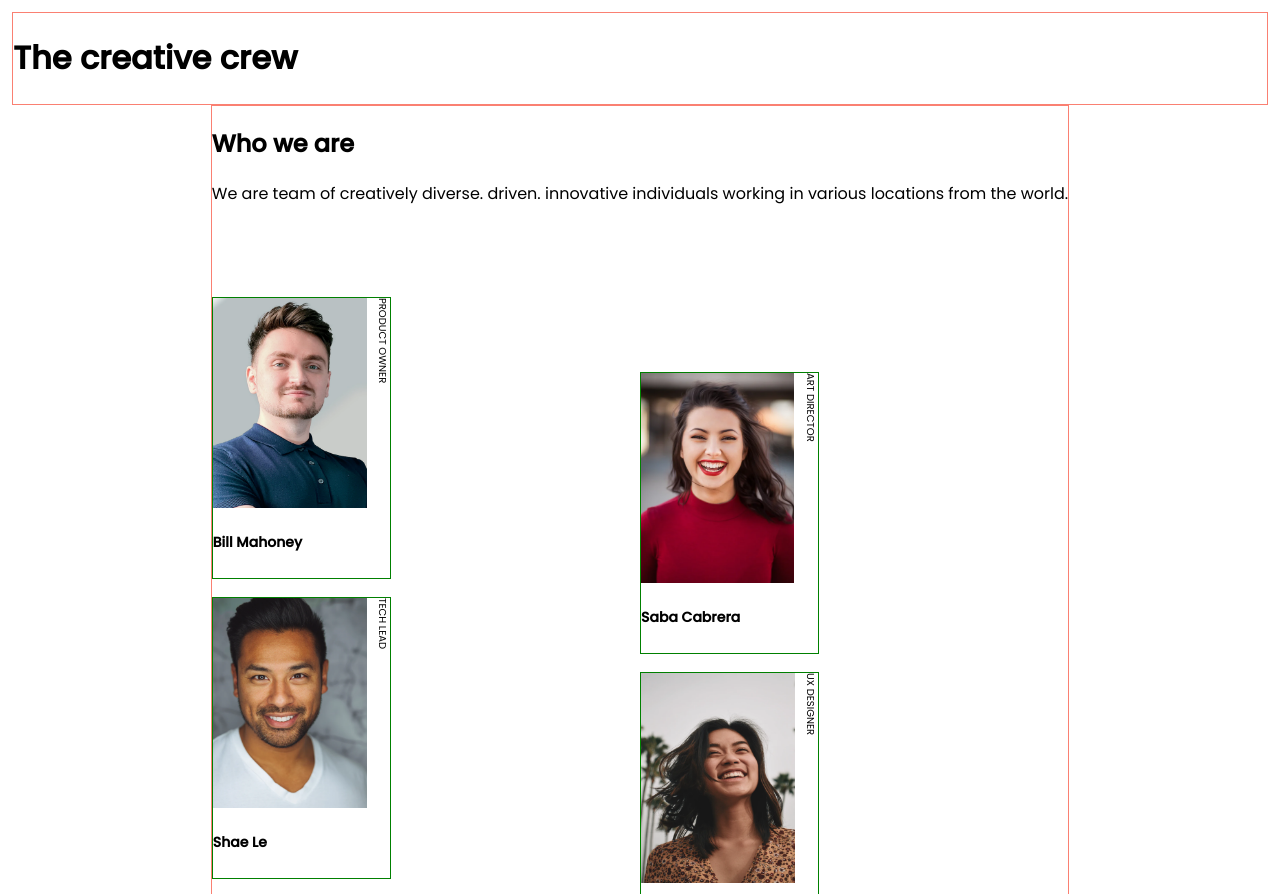
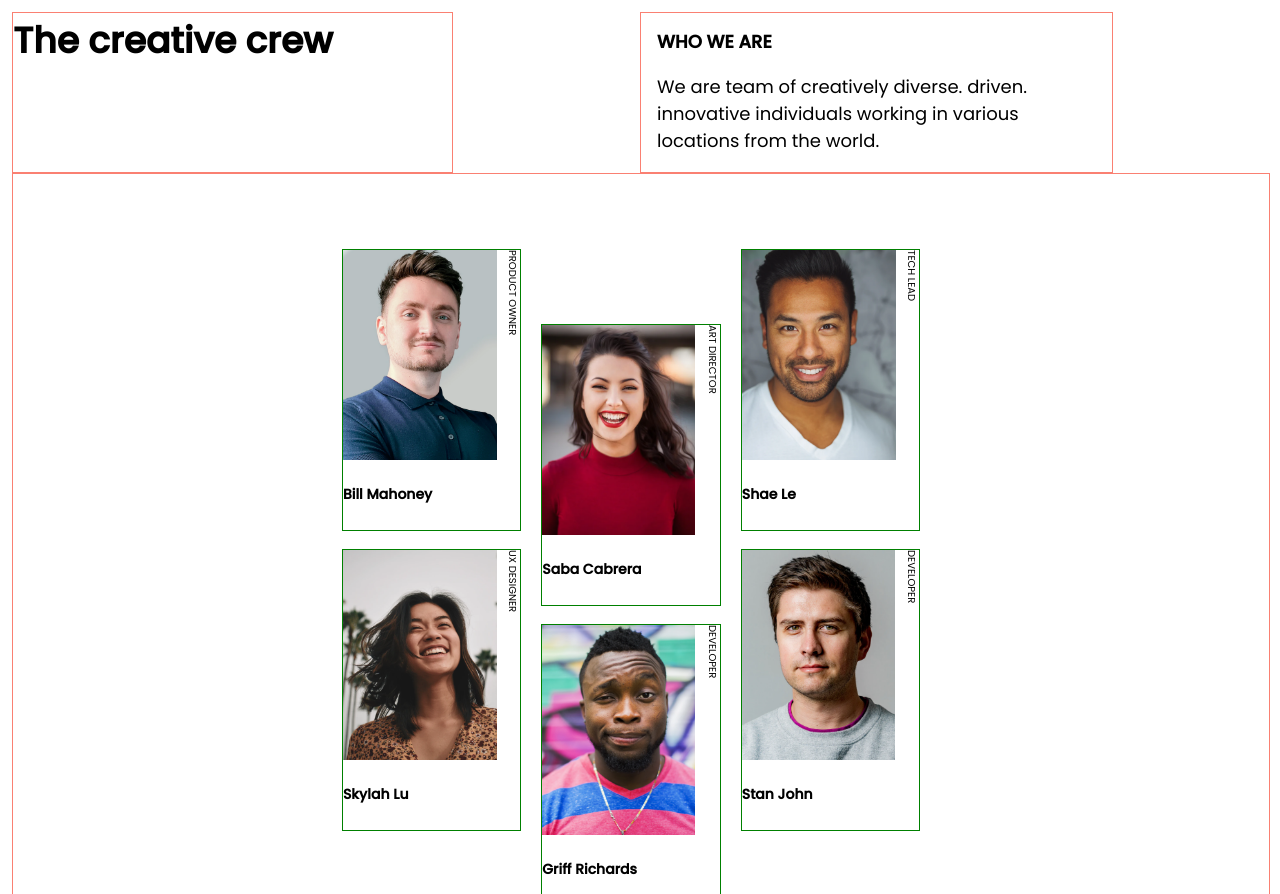
Before and after one commit to omeizahanif/team-page, a plain HTML site: page my-team-page-master/index.html in a window 1280 px wide. Shown: the top 894 px of the page. Drawn offline with Linux system fonts and the light colour scheme.

Commit message:
added media query styling

```diff
--- a/my-team-page-master/index.html
+++ b/my-team-page-master/index.html
@@ -25,11 +25,11 @@
 
   </head>
   <body>
-    <header>
-      <h1>The creative crew</h1>
-    </header>
     <main>
       <div class="container">
+        <header>
+              <h1>The creative crew</h1>
+        </header>
         <div class="text-block">
           <h2>Who we are</h2>
           <p>We are team of creatively diverse.  driven.
--- a/my-team-page-master/style.css
+++ b/my-team-page-master/style.css
@@ -4,29 +4,29 @@ body {
     margin: 0;
     height: 100vh;
     display: grid;
-    grid-template-rows: auto 1fr auto;
+    grid-template-rows: 1fr auto;
   }
 
-main {
-    margin: 0 auto;
-}
+  .text-block h2 {
 
-header, main, footer {
-    border: 1px solid salmon;
+    font-size: 1.125rem;
+    text-transform: uppercase;
 }
 
 .profile-gallery {
     display: grid;
-    grid-template-columns: auto;
     grid-template-rows: repeat(15, 70px);
     row-gap: 5px;
+    border: 1px solid salmon;
+    width: 100%;
 }
 
 .profile-gallery article {
     border: 1px solid green;
     height: 280px;
-    width: 177.4px;
-
+    min-width: 177.4px;
+   /* width: 100%; */
+    margin: 0 auto;
     display: grid;
     grid-template-areas:
     "avatar title"
@@ -61,6 +61,7 @@ header, main, footer {
     width: 100%;
     height: 210px;
     grid-area: avatar;
+    object-fit: cover;
 }
 
 .profile-gallery article .title {
@@ -78,3 +79,86 @@ header, main, footer {
     font-size: 0.875rem;
     font-weight: 600;
 }
+
+
+@media (min-width: 700px) {
+
+    .container {
+        display: grid;
+        grid-template-areas:
+        "header intro"
+        "gallery gallery"
+    }
+
+    header {
+        grid-area: header;
+        border: 1px solid salmon;
+        width: 439px;
+        margin-right: 2rem;
+    }
+
+    h1 {
+        font-size: 2.25rem;
+        margin: 0;
+        text-align: left;
+    }
+
+    .text-block {
+        grid-area: intro;
+        border: 1px solid salmon;
+        width: 439px;
+        padding: 0 1rem;
+    }
+
+
+
+    .text-block p {
+
+        font-size: 1.125rem;
+    }
+
+    .profile-gallery {
+        grid-area: gallery;
+        grid-template-columns: repeat(4, auto);
+        grid-template-rows: repeat(11, 70px);
+        column-gap: 20px;
+        place-content: center;
+
+    }
+
+    .profile-gallery #product-owner{
+        grid-row: 2 / 6;
+        grid-column: 1 / 2;
+    }
+
+    .profile-gallery #art-director{
+        grid-row: 3 / 7;
+        grid-column: 2 / 3;
+    }
+
+    .profile-gallery #tech-lead{
+        grid-row: 2 / 6;
+        grid-column: 3 / 4;
+    }
+
+    .profile-gallery #ux-designer{
+        grid-row: 6 / 10;
+        grid-column: 1 / 2;
+    }
+
+    .profile-gallery #developer-one{
+        grid-row: 7 / 11;
+        grid-column: 2 / 3;
+    }
+
+    .profile-gallery #developer-two{
+        grid-row: 6 / 10;
+        grid-column: 3 / 4;
+    }
+
+    .profile-gallery article {
+        height: 280px;
+        width: 33%;
+        margin: 0 auto;
+    }
+}
```
